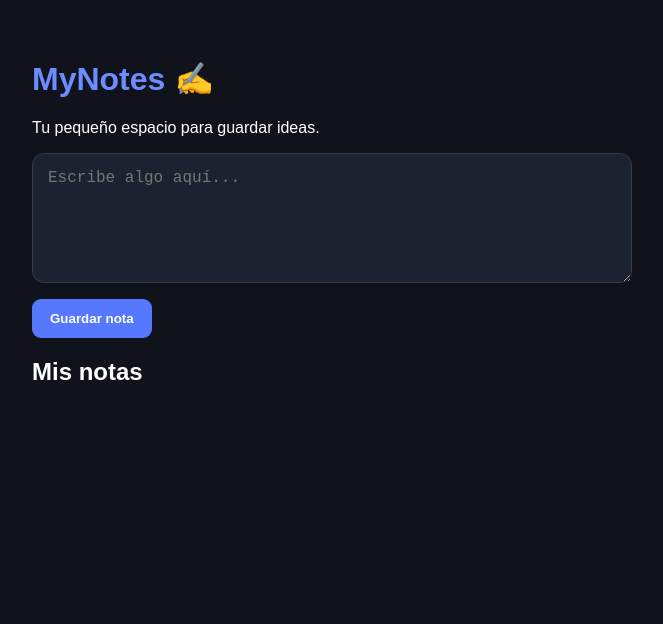
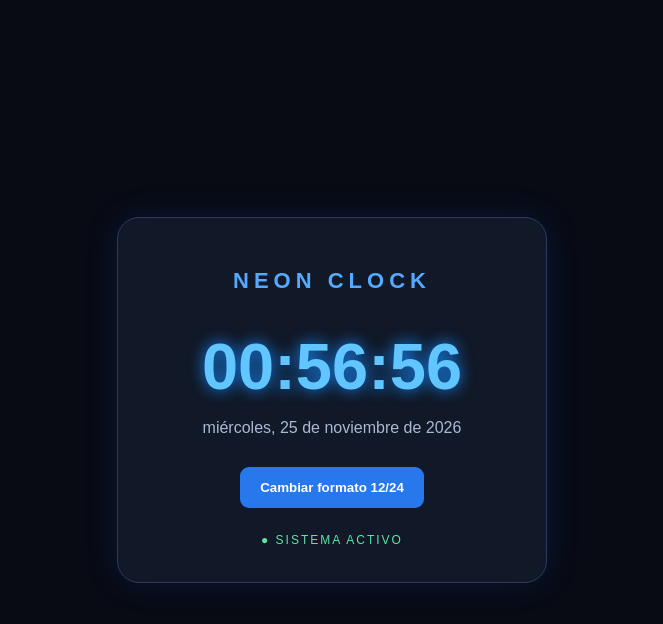
Before and after one commit to srambar-cpu/M-Store, a plain HTML site: page test.html in a window 1280 px wide. Shown: the whole page, without its empty margins (308-971 px from the left). Drawn offline with Linux system fonts and the light colour scheme.

Commit message:
Update test.html

```diff
--- a/test.html
+++ b/test.html
@@ -4,7 +4,7 @@
 <head>
 <meta charset="UTF-8">
 <meta name="viewport" content="width=device-width, initial-scale=1.0">
-<title>MyNotes</title>
+<title>NEON CLOCK</title>
 
 <style>
 * {
@@ -13,150 +13,120 @@
 
 body {
     margin: 0;
-    padding: 20px;
+    min-height: 100vh;
+    display: flex;
+    align-items: center;
+    justify-content: center;
+    background: #080b14;
+    color: white;
     font-family: Arial, sans-serif;
-    background: #10131b;
-    color: white;
 }
 
-.container {
-    max-width: 600px;
-    margin: 40px auto;
+.clock {
+    width: 90%;
+    max-width: 430px;
+    padding: 35px 20px;
+    text-align: center;
+    background: #111827;
+    border: 1px solid #273b60;
+    border-radius: 22px;
+    box-shadow: 0 0 35px #1764ff22;
 }
 
 h1 {
-    color: #6c8cff;
+    color: #55aaff;
+    letter-spacing: 5px;
+    font-size: 22px;
 }
 
-textarea {
-    width: 100%;
-    height: 130px;
-    padding: 15px;
-    border-radius: 12px;
-    border: 1px solid #343b4c;
-    background: #1c2230;
-    color: white;
-    resize: vertical;
+#time {
+    margin: 35px 0 15px;
+    font-size: clamp(42px, 12vw, 65px);
+    font-weight: bold;
+    color: #61c5ff;
+    text-shadow: 0 0 15px #168bff;
+    font-variant-numeric: tabular-nums;
+}
+
+#date {
+    color: #a9b9d5;
     font-size: 16px;
 }
 
 button {
-    padding: 12px 18px;
-    margin-top: 12px;
+    margin-top: 30px;
+    padding: 13px 20px;
     border: none;
     border-radius: 9px;
-    background: #5578ff;
+    background: #2878ed;
     color: white;
     font-weight: bold;
     cursor: pointer;
 }
 
-button:hover {
-    background: #3e60df;
-}
-
-.note {
-    background: #1c2230;
-    padding: 15px;
-    margin-top: 15px;
-    border-radius: 12px;
-    border: 1px solid #30394c;
-    overflow-wrap: anywhere;
-}
-
-.delete {
-    background: #e34d5b;
-    margin-left: 8px;
-}
-
-small {
-    color: #929db1;
+.status {
+    margin-top: 25px;
+    color: #5ce6a3;
+    font-size: 12px;
+    letter-spacing: 2px;
 }
 </style>
 </head>
 
 <body>
 
-<div class="container">
+<div class="clock">
 
-    <h1>MyNotes ✍️</h1>
-    <p>Tu pequeño espacio para guardar ideas.</p>
+    <h1>NEON CLOCK</h1>
 
-    <textarea id="noteInput"
-    placeholder="Escribe algo aquí..."></textarea>
+    <div id="time">00:00:00</div>
 
-    <button onclick="saveNote()">Guardar nota</button>
+    <div id="date">Cargando fecha...</div>
 
-    <h2>Mis notas</h2>
+    <button onclick="toggleFormat()">
+        Cambiar formato 12/24
+    </button>
 
-    <div id="notes"></div>
+    <div class="status">
+        ● SISTEMA ACTIVO
+    </div>
 
 </div>
 
 <script>
-let notes = JSON.parse(
-    localStorage.getItem("myNotes") || "[]"
-);
+let format24 = true;
 
-function renderNotes() {
-    const container = document.getElementById("notes");
-    container.innerHTML = "";
+function updateClock() {
 
-    notes.forEach((note, index) => {
-        const div = document.createElement("div");
-        div.className = "note";
+    const now = new Date();
 
-        const content = document.createElement("p");
-        content.textContent = note;
+    const options = {
+        hour: "2-digit",
+        minute: "2-digit",
+        second: "2-digit",
+        hour12: !format24
+    };
 
-        const date = document.createElement("small");
-        date.textContent = "Nota #" + (index + 1);
+    document.getElementById("time").textContent =
+        new Intl.DateTimeFormat("es-CO", options)
+        .format(now);
 
-        const button = document.createElement("button");
-        button.className = "delete";
-        button.textContent = "Eliminar";
-
-        button.onclick = () => deleteNote(index);
-
-        div.append(content, date, document.createElement("br"), button);
-        container.appendChild(div);
-    });
+    document.getElementById("date").textContent =
+        new Intl.DateTimeFormat("es-CO", {
+            weekday: "long",
+            day: "numeric",
+            month: "long",
+            year: "numeric"
+        }).format(now);
 }
 
-function saveNote() {
-    const input = document.getElementById("noteInput");
-    const text = input.value.trim();
-
-    if (!text) {
-        alert("Escribe una nota primero.");
-        return;
-    }
-
-    notes.unshift(text);
-
-    localStorage.setItem(
-        "myNotes",
-        JSON.stringify(notes)
-    );
-
-    input.value = "";
-    renderNotes();
+function toggleFormat() {
+    format24 = !format24;
+    updateClock();
 }
 
-function deleteNote(index) {
-    if (confirm("¿Eliminar esta nota?")) {
-        notes.splice(index, 1);
-
-        localStorage.setItem(
-            "myNotes",
-            JSON.stringify(notes)
-        );
-
-        renderNotes();
-    }
-}
-
-renderNotes();
+updateClock();
+setInterval(updateClock, 1000);
 </script>
 
 </body>
```
